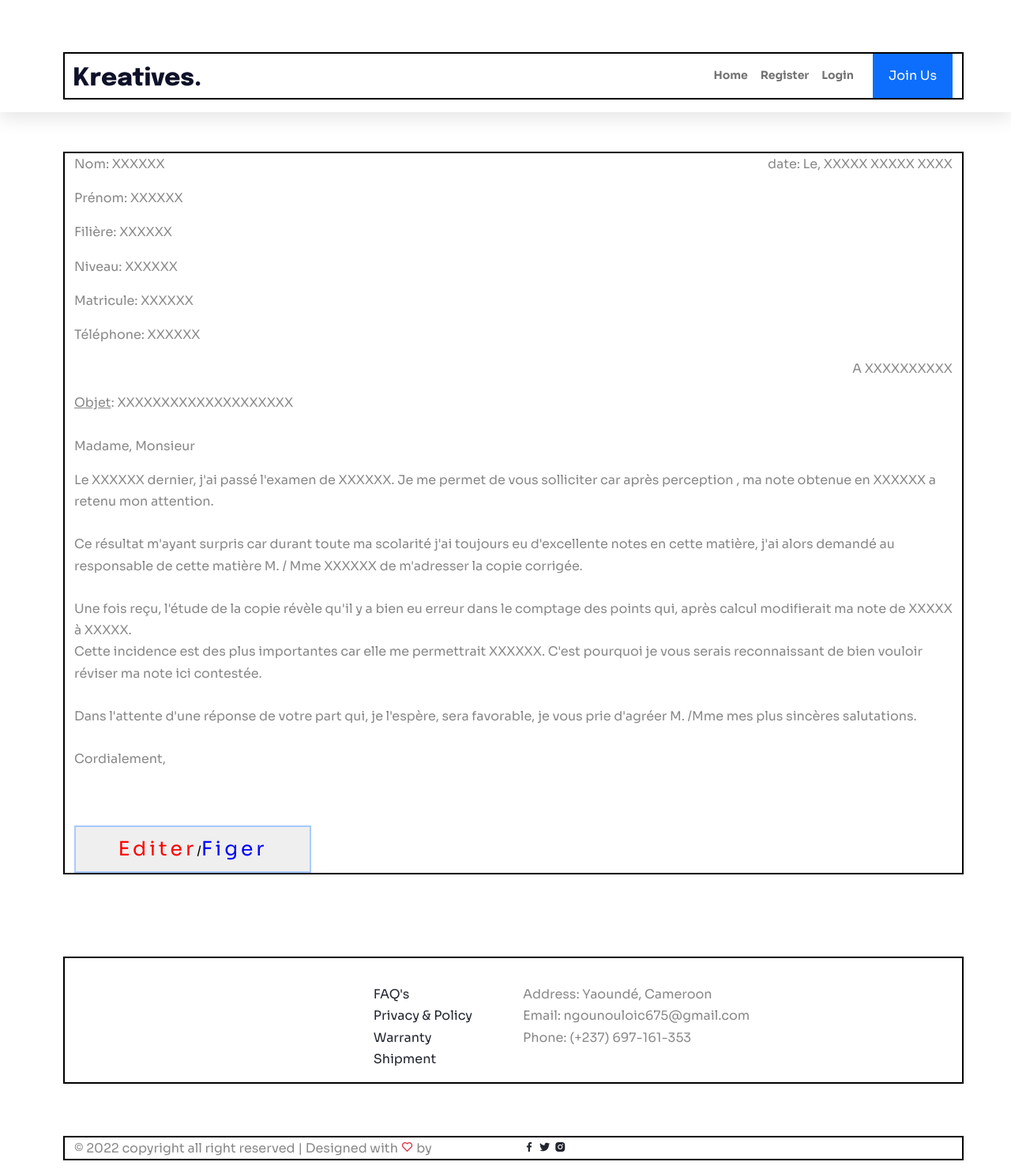
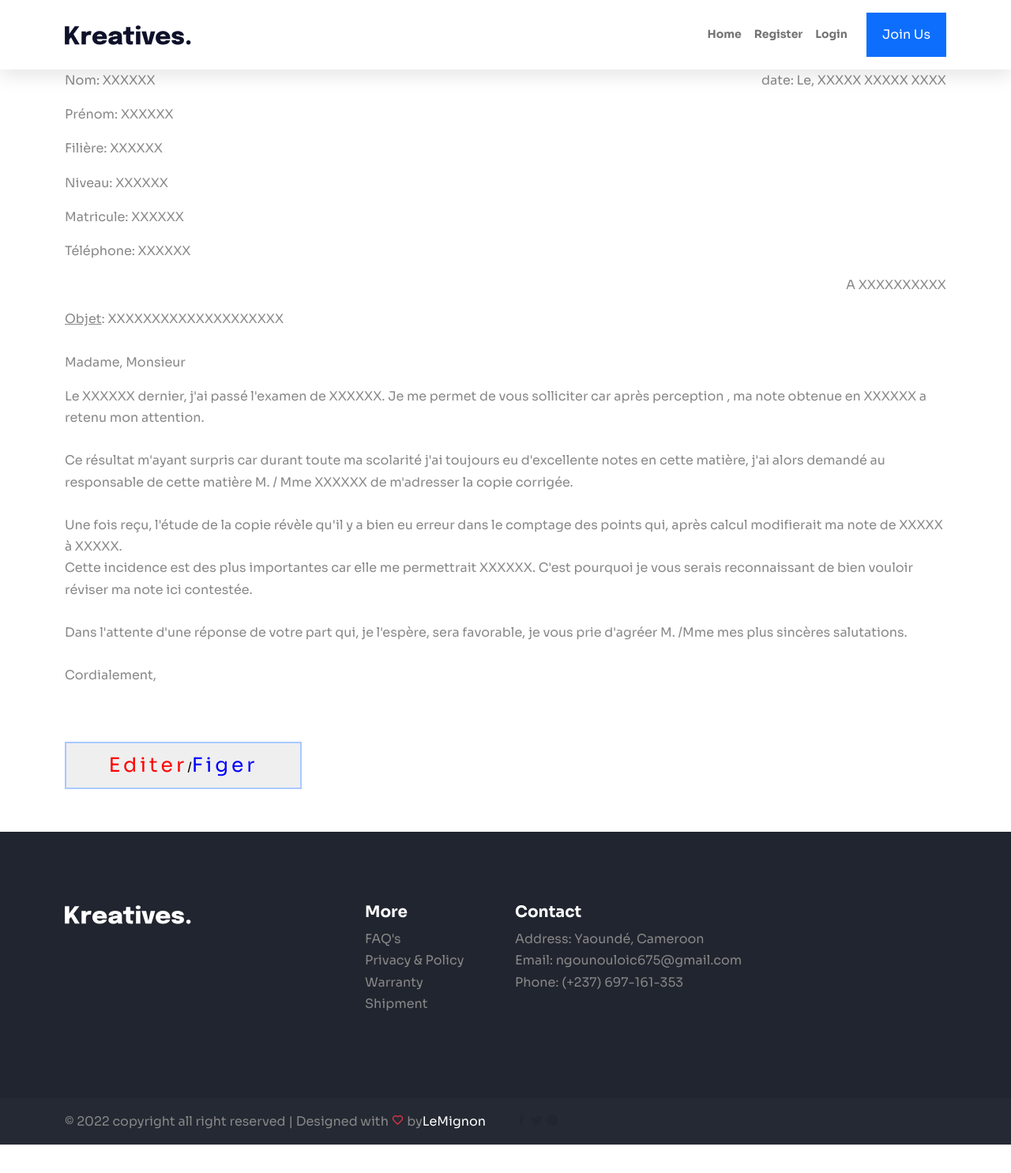
Before and after one commit to joan30122001/Kreatives, a Django app: page /template/creer_requete/ in a window 1280 px wide. Shown: the whole page at 79% size. After the commit the page ends 1449 px from the top, so only its background shows below. Run offline with Django 3.2, Linux system fonts and the light colour scheme; some libraries are stand-ins or nearby versions.

Commit message:
correction d'imperfections

```diff
--- a/account/static/css/style.css
+++ b/account/static/css/style.css
@@ -52,3 +52,26 @@
     border-width: 2px;
     border-radius: 0;
 }
+
+
+
+
+
+
+.footer-top {
+    padding-top: 90px;
+    padding-bottom: 90px;
+    background-color: var(--dark);
+}
+
+.footer-top a {
+    color: var(--body);
+}
+
+.footer-top a:hover {
+    color: var(--white);
+}
+
+.footer-bottom {
+    background-color: #242933;
+}
--- a/template/static/css/requete.css
+++ b/template/static/css/requete.css
@@ -1,8 +1,8 @@
-.container{
+/* .container{
     margin-left: 5em;
     margin-top: 50px;
     border: 2px solid black;
-}
+} */
 .head{
     display: flex;
     justify-content: space-between;
```
Also changed, not shown: db.sqlite3.
